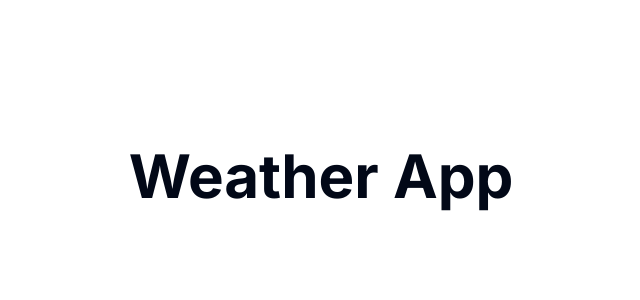
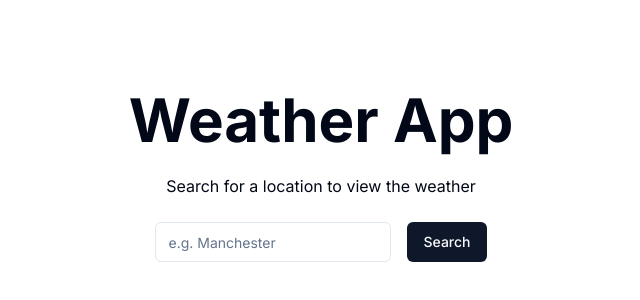
Before and after one commit to robinsonmax/pets-at-home-weather-app, a Next.js app: page / in a window 1280 px wide. Shown: the part 224-524 px from the top of the page, without its empty margins (319-959 px from the left). Built offline with nearby package versions, Linux system fonts and the light colour scheme.

Commit message:
added search component

```diff
--- a/app/page.tsx
+++ b/app/page.tsx
@@ -1,7 +1,9 @@
+import { Search } from "@/components/features/search";
+
 export default function Home() {
   return (
     <main className="flex min-h-screen flex-col items-center justify-center p-24">
-      <h1 className="text-6xl font-bold">Weather App</h1>
+      <Search />
     </main>
   );
 }
--- /dev/null
+++ b/components/features/search.tsx
@@ -0,0 +1,32 @@
+"use client";
+
+import { Button } from "@/components/ui/button";
+import { Input } from "@/components/ui/input";
+import { FormEvent, useState } from "react";
+
+const Search = () => {
+  const [searchValue, setSearchValue] = useState<string>("");
+
+  const handleSubmit = (e: FormEvent) => {
+    e.preventDefault();
+    // TODO: Handle submit
+    console.log("Searching", searchValue);
+  };
+
+  return (
+    <section className="flex flex-col items-center gap-6">
+      <h1 className="text-6xl font-bold">Weather App</h1>
+      <p>Search for a location to view the weather</p>
+      <form className="max-w-[400px] flex gap-4" onSubmit={handleSubmit}>
+        <Input
+          value={searchValue}
+          onChange={(e) => setSearchValue(e.target.value)}
+          placeholder="e.g. Manchester"
+        />
+        <Button type="submit">Search</Button>
+      </form>
+    </section>
+  );
+};
+
+export { Search };
```
